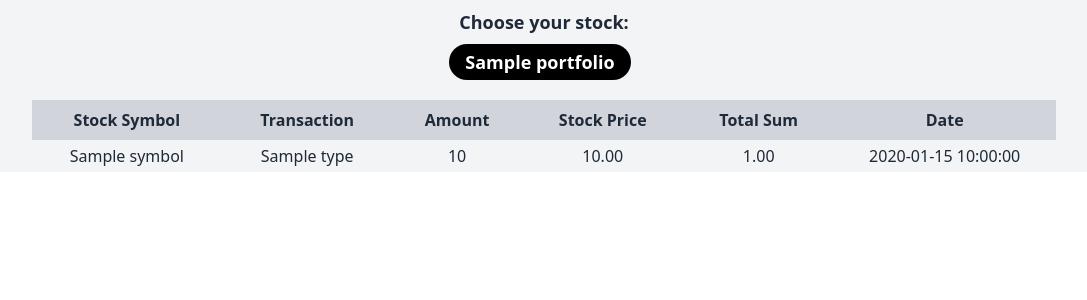
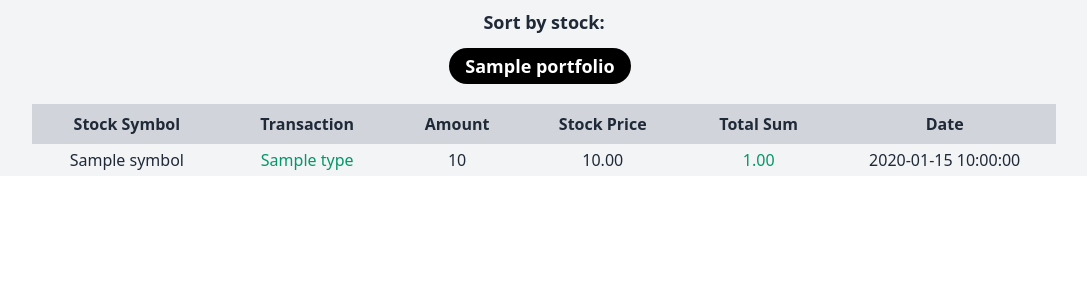
Before and after one commit to dianadauksa/codelex-project, a PHP site: template views/transactions.twig in a window 1280 px wide. Shown: the part 64-364 px from the top of the page, without its empty margins (96-1183 px from the left). Run offline with PHP 8.4, Linux system fonts and the light colour scheme; the template is opened without the code that fills it: most values are stand-ins (such as "Sample title", 1, 10 or a date in 2020); some libraries are stand-ins or nearby versions.

Commit message:
update views

```diff
--- a/app/Controllers/BuyStockController.php
+++ b/app/Controllers/BuyStockController.php
@@ -43,7 +43,7 @@ class BuyStockController
                 ->setParameter(3, $_POST['price'])
                 ->executeQuery();
         } else {
-            $newAvgPrice = ($stock['amount']* $stock['avg_price'] + $_POST['amount']*$_POST['price'])/($_POST['amount']+$stock['amount']);
+            $newAvgPrice = ($stock['amount'] * $stock['avg_price'] + $_POST['amount'] * $_POST['price']) / ($_POST['amount'] + $stock['amount']);
             $queryBuilder->update('stocks')
                 ->set('avg_price', '?')
                 ->set('amount', 'amount + ?')
--- a/views/layout.twig
+++ b/views/layout.twig
@@ -19,7 +19,7 @@
                     <div class="md:flex justify-around space-x-4">
                         <a href="/" class="hover:text-sky-600 text-gray-700">Home</a>
                         {% if auth %}
-                            <a href="/portfolio" class="hover:text-sky-600 text-gray-700">My Portfolio</a>
+                            <a href="/portfolio" class="hover:text-sky-600 text-gray-700">Portfolio</a>
                             <a href="/transactions" class="hover:text-sky-600 text-gray-700">Transactions</a>
                         {% endif %}
                     </div>
@@ -27,7 +27,7 @@
                 {% if auth %}
                     <div class="flex space-x-4 items-center">
                         <p class="text-sky-500 font-semibold">
-                            Hi, {{ auth.name }}! Money available to invest: ${{ auth.money|number_format(2) }}
+                            Hi, {{ auth.name }}! Money available: ${{ auth.money|number_format(2) }}
                         </p>
                         <a href="/logout" class="bg-sky-600 px-4 py-2 rounded text-white hover:bg-sky-500 text-sm">LOGOUT</a>
                     </div>
--- a/views/transactions.twig
+++ b/views/transactions.twig
@@ -1,7 +1,7 @@
 {% extends 'layout.twig' %}
 {% block content %}
     <div class="bg-gray-100 text-gray-800">
-        <div><h1 class="text-center text-lg font-bold text-2xl py-2">Choose your stock:</h1></div>
+        <div><h1 class="text-center text-lg font-bold text-2xl py-2 mb-1">Sort by stock:</h1></div>
         <div class="flex justify-center mx-auto">
             {% for stock in portfolio %}
                 {% if (symbol == stock) %}
@@ -36,10 +36,18 @@
                 {% for transaction in transactions %}
                     <tr>
                         <td class="py-1">{{ transaction.symbol }}</td>
-                            <td class="py-1">{{ transaction.type }}</td>
+                        {% if (transaction.type == 'BUY') %}
+                            <td class="py-1 text-sky-600">{{ transaction.type }}</td>
+                        {% else %}
+                            <td class="py-1 text-emerald-600">{{ transaction.type }}</td>
+                        {% endif %}
                         <td class="py-1">{{ transaction.amount }}</td>
                         <td class="py-1">{{ transaction.price|number_format(2) }}</td>
-                            <td class="py-1">{{ transaction.total_sum|number_format(2) }}</td>
+                        {% if (transaction.type == 'BUY') %}
+                            <td class="py-1 text-sky-600">{{ transaction.total_sum|number_format(2) }}</td>
+                        {% else %}
+                            <td class="py-1 text-emerald-600">{{ transaction.total_sum|number_format(2) }}</td>
+                        {% endif %}
                         <td class="py-1">{{ transaction.date }}</td>
                     </tr>
                 {% endfor %}
```
Also changed, not shown: views/portfolio.twig (+23 -15 lines). Lines whose indentation alone changed are shown as unchanged.
